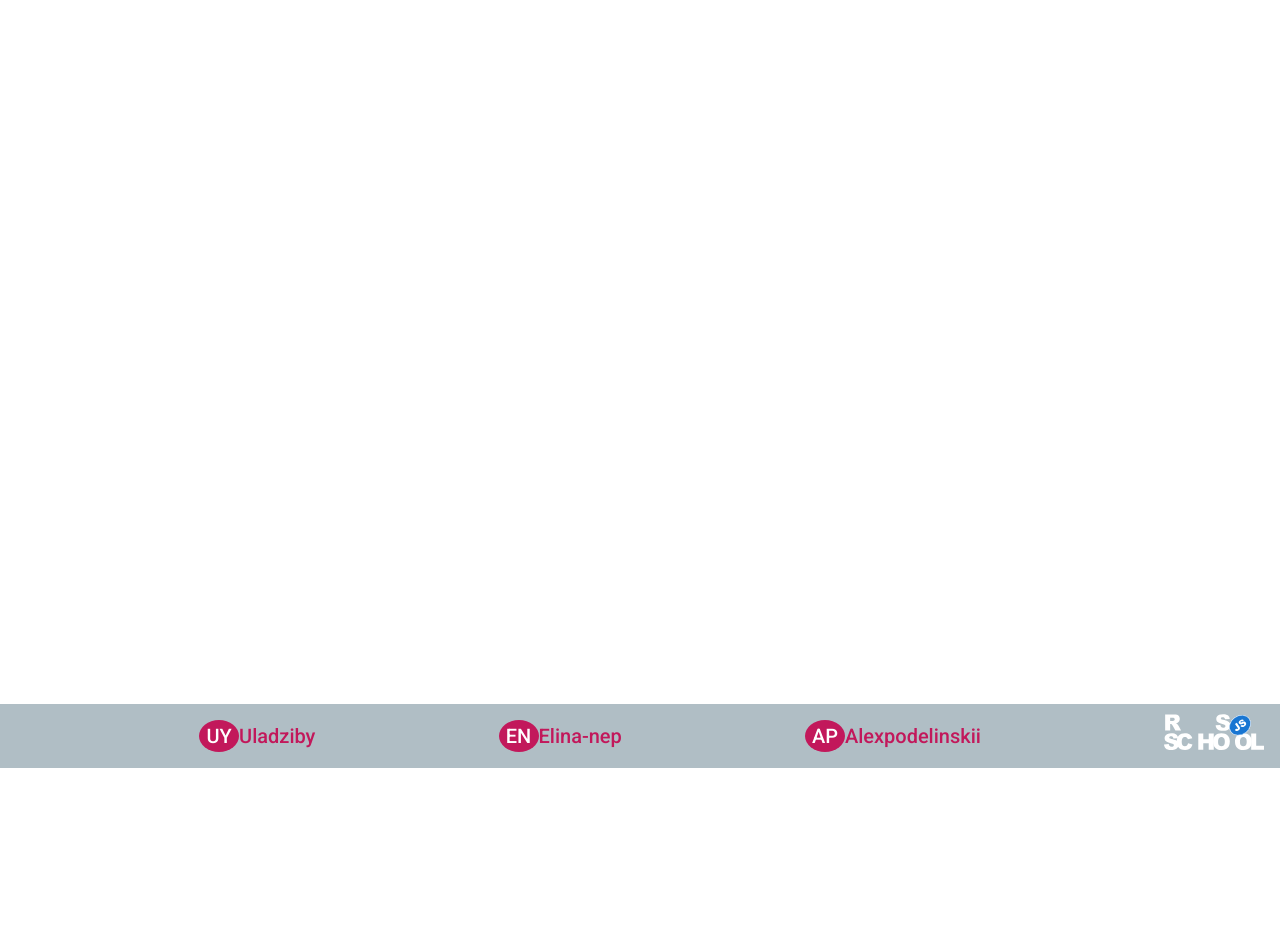
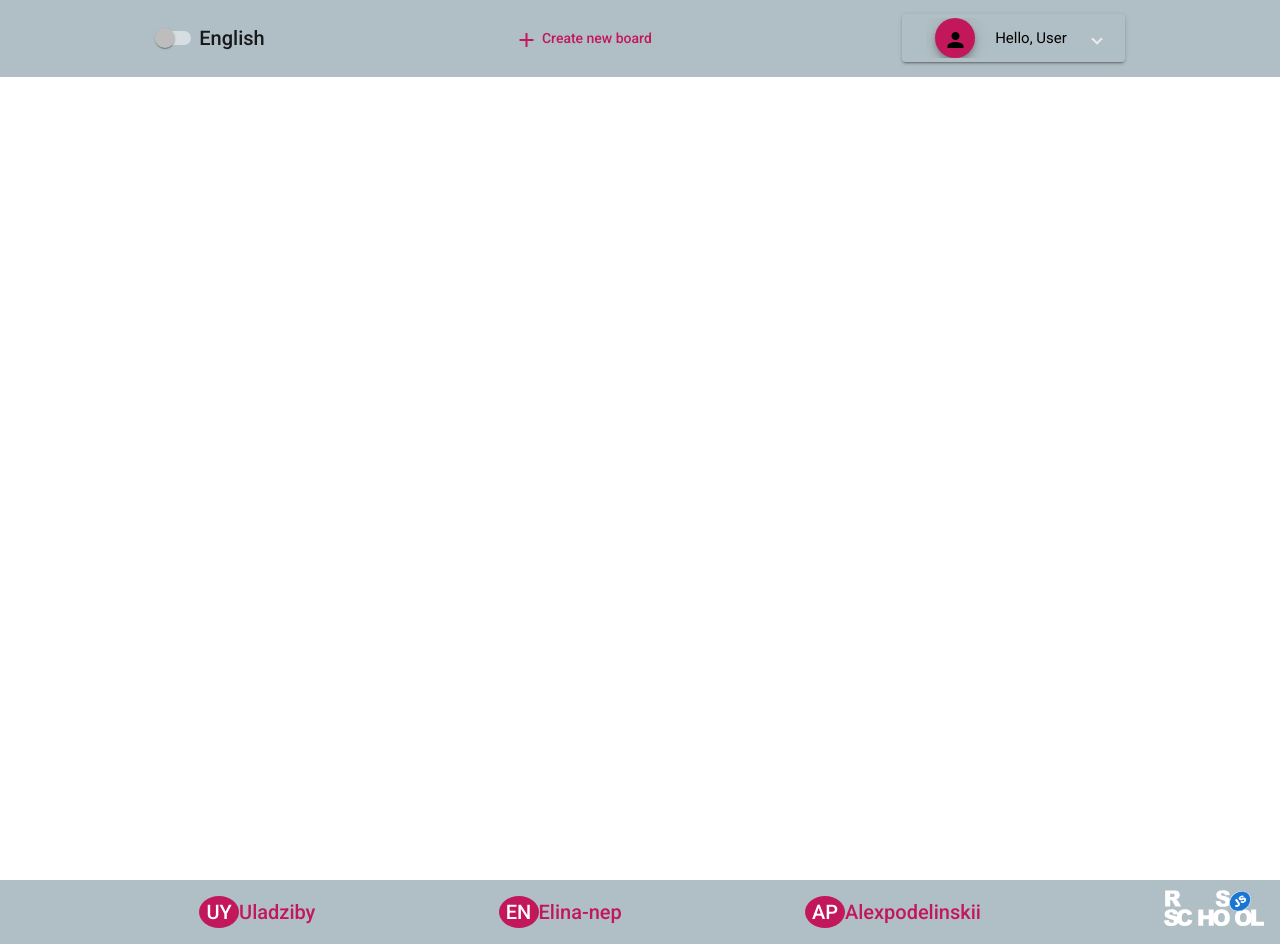
Before and after one commit to Uladziby/ProjectManagerApp, an Angular app in the folder project-management-app/: page / in a window 1280 px wide. Before the commit the page ends 800 px from the top, so only its background shows below. Built offline with nearby package versions, Linux system fonts and the light colour scheme.

Commit message:
feat: sticky header

```diff
--- a/project-management-app/src/app/app.component.scss
+++ b/project-management-app/src/app/app.component.scss
@@ -1,4 +1,4 @@
 .content {
   display: flex;
-  height: 88vh;
+  height: 110vh;
 }
--- a/project-management-app/src/app/app.module.ts
+++ b/project-management-app/src/app/app.module.ts
@@ -1,3 +1,5 @@
+import { SharedModule } from './shared/shared.module';
+import { CommonModule } from '@angular/common';
 import { NgModule } from '@angular/core';
 import { BrowserModule } from '@angular/platform-browser';
 
@@ -11,8 +13,9 @@ import { CoreModule } from './core/core.module';
     AppComponent
   ],
   imports: [
+    CoreModule,
+    SharedModule,
     BrowserModule,
-    CoreModule,
     AppRoutingModule,
     BrowserAnimationsModule
   ],
--- a/project-management-app/src/app/core/components/header/header.component.html
+++ b/project-management-app/src/app/core/components/header/header.component.html
@@ -1,13 +1,17 @@
-<header>
-  <mat-toolbar layout="row" color="accent">
-    <mat-slide-toggle  [(ngModel)]="slideToggle" (change)="OnChangeLang()">
+<header (scroll)="onScroll()">
+  <mat-toolbar
+    layout="row"
+    color="accent"
+    [ngClass]="navbarFixed ? 'fixed' : 'nofixed'"
+  >
+    <mat-slide-toggle [(ngModel)]="slideToggle" (change)="OnChangeLang()">
       {{ this.lang }}
     </mat-slide-toggle>
-    <button mat-button color="primary"  [disabled]="!this.isLogin">
+    <button mat-button color="primary" [disabled]="!this.isLogin">
       <mat-icon> add </mat-icon>
       Create new board
     </button>
-    <mat-accordion  *ngIf="this.isLogin">
+    <mat-accordion *ngIf="this.isLogin">
       <mat-expansion-panel
         role="button"
         color="accent"
@@ -20,21 +24,20 @@
             <button mat-mini-fab color="primary">
               <mat-icon> person </mat-icon>
             </button>
-            Hello, User
+            <span class="name_user"> Hello, User </span>
           </mat-panel-title>
         </mat-expansion-panel-header>
-
         <button class="btn_menu" mat-flat-button>Edit profile</button>
-        <button class="btn_menu" mat-flat-button (click)="OnLogout()">Logout</button>
+        <button class="btn_menu" mat-flat-button (click)="OnLogout()">
+          Logout
+        </button>
       </mat-expansion-panel>
     </mat-accordion>
-    <ng-container *ngIf="this.isLogin">
-      <button mat-button color="primary" >
-        Login
-      </button>
-      <button mat-button color="primary">
-        SignUp
-      </button>
+    <ng-container *ngIf="!this.isLogin">
+      <div class="btns_login">
+        <button mat-button color="primary" (click)="OnLogin()">Login</button>
+        <button mat-button color="primary">SignUp</button>
+      </div>
     </ng-container>
   </mat-toolbar>
 </header>
--- a/project-management-app/src/app/core/components/header/header.component.scss
+++ b/project-management-app/src/app/core/components/header/header.component.scss
@@ -1,39 +1,52 @@
 mat-toolbar {
-    padding: 2%;
+  padding: 3%;
   display: flex;
   justify-content: space-around;
 }
-header{
-    position: sticky;
+header {
+  position: fixed;
+  width: 100%;
   top: 0;
   z-index: 1000;
+  box-shadow: rgba(255, 255, 255, 0.3);
 }
 .mat-form-field + .mat-form-field {
   margin-left: 8px;
 }
 
-  .btn_menu{
+.btn_menu {
   background-color: transparent;
 }
-  .mat-expansion-panel-body{
+.mat-expansion-panel-body {
   display: flex;
   flex-direction: column;
 }
-  .mat-accordion>.mat-expansion-panel-spacing:first-child{
+.mat-accordion > .mat-expansion-panel-spacing:first-child {
   margin-top: 70px;
 }
-  .mat-expansion-panel{
+.mat-expansion-panel {
   background: transparent;
-     & button{
+  & button {
     color: black;
   }
 }
-  .name_user{
-      color : pink
-  }
-
-  @media (overflow-block :scroll){
-      header{
-          display: none;
+.mat-expansion-panel-header-title {
+  display: flex;
+  justify-content: space-around;
+  .name_user {
+    color: black;
   }
 }
+.btns_login{
+
+}
+.fixed {
+  padding-top: 1rem;
+  background-color: transparent;
+  transition: all 0.1s;
+  background: rgba(255, 255, 255, 0.3);
+  box-shadow: 0 8px 32px 0 rgba(31, 38, 135, 0.37);
+  backdrop-filter: blur(4px);
+  box-shadow: rgba(255, 255, 255, 0.3);
+  padding: 25px 0px;
+}
--- a/project-management-app/src/app/core/components/header/header.component.ts
+++ b/project-management-app/src/app/core/components/header/header.component.ts
@@ -1,32 +1,52 @@
-import { Component, OnChanges, OnInit, SimpleChanges } from '@angular/core';
+import { Component, HostListener, OnDestroy, OnInit } from '@angular/core';
 
 @Component({
   selector: 'app-header',
   templateUrl: './header.component.html',
-  styleUrls: ['./header.component.scss']
+  styleUrls: ['./header.component.scss'],
 })
-export class HeaderComponent implements OnInit{
-  public slideToggle : boolean = false;
-  public lang: string ="English";
+export class HeaderComponent implements OnInit, OnDestroy {
+  public slideToggle: boolean = false;
+  public lang: string = 'English';
   public panelOpenState = false;
-  public isLogin:boolean = false;
+  public isLogin: boolean = false;
+  public navbarFixed: boolean = false;
+
   constructor() {
-    localStorage.setItem('user', 'yes')
+    localStorage.setItem('user', 'yes');
   }
-  ngOnInit(): void {
-    this.onCheckLogin();
-
+  ngOnDestroy(): void {
+    window.removeEventListener('scroll', () => this.onScroll(), true);
   }
 
-  onCheckLogin(){
-    const user = localStorage.getItem('user');
-    user? this.isLogin = true: this.isLogin = false;
-  }
-  OnChangeLang(): void {
-    this.slideToggle===true? this.lang='Русский':this.lang='English';
-  }
-  OnLogout():void{
-    localStorage.clear()
+  ngOnInit(): void {
+    window.addEventListener('scroll', () => this.onScroll(), true);
     this.onCheckLogin();
   }
+
+  onCheckLogin() {
+    const user = localStorage.getItem('user');
+    user ? (this.isLogin = true) : (this.isLogin = false);
+  }
+
+  OnChangeLang(): void {
+    this.slideToggle === true
+      ? (this.lang = 'Русский')
+      : (this.lang = 'English');
+  }
+  OnLogin(): void {
+    localStorage.setItem('user', 'yes');
+    this.onCheckLogin();
+  }
+  OnLogout(): void {
+    localStorage.clear();
+    this.onCheckLogin();
+  }
+
+  @HostListener('document:scroll', ['$event'])
+  onScroll() {
+    if (window.scrollY >= 100) {
+      this.navbarFixed = true;
+    } else this.navbarFixed = false;
+  }
 }
--- a/project-management-app/src/app/core/core.module.ts
+++ b/project-management-app/src/app/core/core.module.ts
@@ -1,3 +1,4 @@
+import { SharedModule } from './../shared/shared.module';
 import { NgModule } from '@angular/core';
 import { CommonModule } from '@angular/common';
 import { HeaderComponent } from './components/header/header.component';
@@ -32,6 +33,7 @@ const materialModules = [
   ],
   imports: [
     CommonModule,
+    SharedModule,
     ...materialModules,
     FormsModule,
   ]
```
Also changed, not shown: project-management-app/src/app/shared/shared.module.ts (+4 -3 lines). Lines whose indentation alone changed are shown as unchanged.
